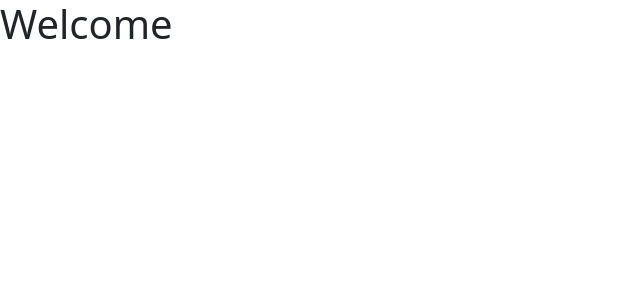
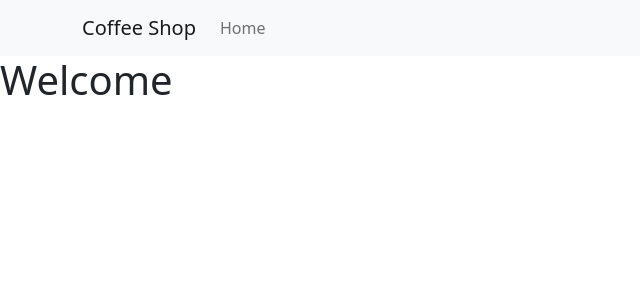
Before and after one commit to RobBerger/l08-assignment-FSWD1054, a React (Create React App) app: page / in a window 1280 px wide. Shown: the top 300 px of the page, without its empty margins (0-640 px from the left). Built offline with nearby package versions, Linux system fonts and the light colour scheme.

Commit message:
placed Navigation component into App.js

```diff
--- a/src/App.js
+++ b/src/App.js
@@ -1,14 +1,18 @@
 import React from 'react';
 import { BrowserRouter, Route, Routes } from 'react-router-dom';
 import Home from './Home';
+import Navigation from './Navigation';
 
 function App() {
   return (
-<BrowserRouter>
-  <Routes>
-    <Route path="/" element={<Home />} />
-  </Routes>
-</BrowserRouter>
+  <>
+    <Navigation />
+    <BrowserRouter>
+      <Routes>
+      <Route path="/" element={<Home />} />
+      </Routes>
+    </BrowserRouter>
+    </>
   );
 }
 
```
